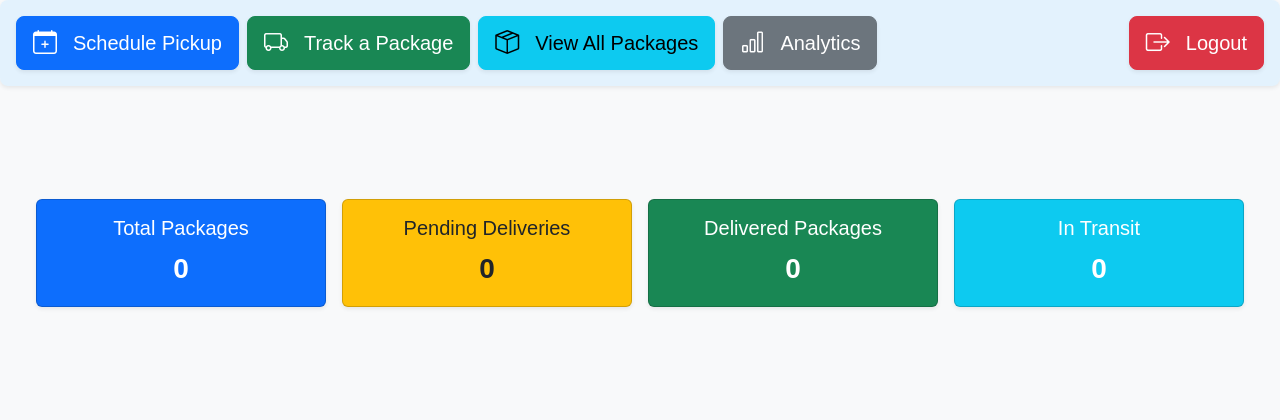
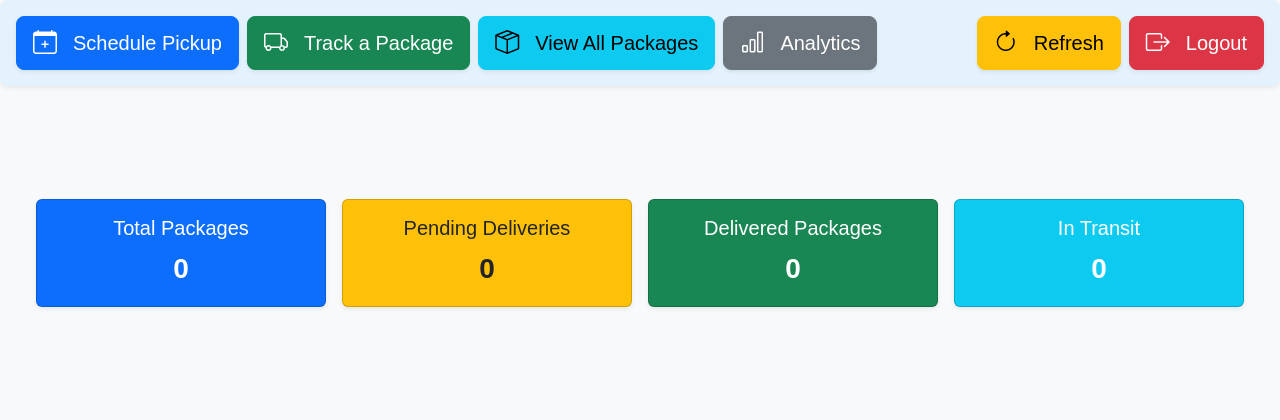
Before and after one commit to KSC2026411/ksc-flask, a Flask app: page /analytics in a window 1280 px wide. Shown: the top 420 px of the page. Run offline with Flask 3, Linux system fonts and the light colour scheme; the visitor is signed in with stand-in values (Sample User, id 1); data that the repository does not hold is empty; some libraries are stand-ins or nearby versions.

Commit message:
Add refresh button to customer dashboard

```diff
--- a/app/templates/customer/base_customer.html
+++ b/app/templates/customer/base_customer.html
@@ -4,7 +4,7 @@
     <meta charset="UTF-8">
     <title>{% block title %}KSC LOGISTICS - Customer{% endblock %}</title>
 
-    <!-- IMPORTANT FOR MOBILE -->
+    <!-- Mobile Responsive -->
     <meta name="viewport" content="width=device-width, initial-scale=1.0">
 
     <!-- Bootstrap CSS -->
@@ -21,54 +21,80 @@
 
 <!-- =====================================
      DESKTOP TOP NAVIGATION
-     (VISIBLE ONLY ON lg+)
+     Visible only on lg and above
 ===================================== -->
 <div class="d-none d-lg-flex flex-wrap align-items-center justify-content-between p-3 shadow-sm top-action-bar bg-dark-blue fixed-top">
 
+    <!-- LEFT SIDE NAVIGATION -->
     <div class="d-flex flex-wrap gap-2">
 
         <a href="{{ url_for('main.schedule') }}"
            class="btn btn-primary btn-lg shadow-sm d-flex align-items-center gap-2">
+
             <i class="bi bi-calendar-plus fs-4"></i>
             Schedule Pickup
+
         </a>
 
         <a href="{{ url_for('main.track') }}"
            class="btn btn-success btn-lg shadow-sm d-flex align-items-center gap-2">
+
             <i class="bi bi-truck fs-4"></i>
             Track a Package
+
         </a>
 
         <a href="{{ url_for('main.my_packages') }}"
            class="btn btn-info btn-lg shadow-sm d-flex align-items-center gap-2">
+
             <i class="bi bi-box-seam fs-4"></i>
             View All Packages
+
         </a>
 
         <a href="{{ url_for('main.customer_analytics') }}"
            class="btn btn-secondary btn-lg shadow-sm d-flex align-items-center gap-2">
+
             <i class="bi bi-bar-chart fs-4"></i>
             Analytics
+
         </a>
 
     </div>
 
-    <a href="{{ url_for('main.logout') }}"
-       class="btn btn-danger btn-lg shadow-sm d-flex align-items-center gap-2">
-        <i class="bi bi-box-arrow-right fs-4"></i>
-        Logout
-    </a>
+    <!-- RIGHT SIDE ACTIONS -->
+    <div class="d-flex align-items-center gap-2">
+
+        <!-- REFRESH BUTTON -->
+        <button onclick="window.location.reload();"
+                class="btn btn-warning btn-lg shadow-sm d-flex align-items-center gap-2">
+
+            <i class="bi bi-arrow-clockwise fs-4"></i>
+            Refresh
+
+        </button>
+
+        <!-- LOGOUT BUTTON -->
+        <a href="{{ url_for('main.logout') }}"
+           class="btn btn-danger btn-lg shadow-sm d-flex align-items-center gap-2">
+
+            <i class="bi bi-box-arrow-right fs-4"></i>
+            Logout
+
+        </a>
+
+    </div>
 
 </div>
 
-<!-- DESKTOP SPACER -->
+<!-- Spacer for Fixed Desktop Navbar -->
 <div class="d-none d-lg-block" style="height: 95px;"></div>
 
 <!-- =====================================
      MOBILE NAVBAR
-     (VISIBLE ONLY BELOW lg)
+     Visible only below lg
 ===================================== -->
-<nav class="navbar navbar-dark bg-dark d-lg-none px-3 sticky-top shadow-sm">
+<nav class="navbar navbar-dark bg-dark d-lg-none sticky-top shadow-sm px-3">
 
     <span class="navbar-brand mb-0 h1">
         KSC Logistics
@@ -88,47 +114,76 @@
 
 </nav>
 
-<!-- MOBILE COLLAPSE MENU -->
+<!-- =====================================
+     MOBILE COLLAPSIBLE MENU
+===================================== -->
 <div class="collapse bg-dark text-white d-lg-none shadow-sm" id="mobileMenu">
 
     <div class="p-3">
 
+        <!-- DASHBOARD -->
         <a class="d-block mb-2 p-2 text-white text-decoration-none rounded {% if request.endpoint == 'main.dashboard' %}bg-secondary{% endif %}"
            href="{{ url_for('main.dashboard') }}">
+
             <i class="bi bi-house-door me-2"></i>
             Dashboard
+
         </a>
 
+        <!-- SCHEDULE -->
         <a class="d-block mb-2 p-2 text-white text-decoration-none rounded {% if request.endpoint == 'main.schedule' %}bg-secondary{% endif %}"
            href="{{ url_for('main.schedule') }}">
+
             <i class="bi bi-calendar-plus me-2"></i>
             Schedule Pickup
+
         </a>
 
+        <!-- PACKAGES -->
         <a class="d-block mb-2 p-2 text-white text-decoration-none rounded {% if request.endpoint == 'main.my_packages' %}bg-secondary{% endif %}"
            href="{{ url_for('main.my_packages') }}">
+
             <i class="bi bi-box-seam me-2"></i>
             My Packages
+
         </a>
 
+        <!-- TRACK -->
         <a class="d-block mb-2 p-2 text-white text-decoration-none rounded {% if request.endpoint == 'main.track' %}bg-secondary{% endif %}"
            href="{{ url_for('main.track') }}">
+
             <i class="bi bi-truck me-2"></i>
             Track Package
+
         </a>
 
+        <!-- ANALYTICS -->
         <a class="d-block mb-3 p-2 text-white text-decoration-none rounded {% if request.endpoint == 'main.customer_analytics' %}bg-secondary{% endif %}"
            href="{{ url_for('main.customer_analytics') }}">
+
             <i class="bi bi-bar-chart me-2"></i>
             Analytics
+
         </a>
 
         <hr class="border-light">
 
+        <!-- REFRESH BUTTON -->
+        <button onclick="window.location.reload();"
+                class="btn btn-warning w-100 mb-3">
+
+            <i class="bi bi-arrow-clockwise me-2"></i>
+            Refresh
+
+        </button>
+
+        <!-- LOGOUT -->
         <a class="btn btn-danger w-100"
            href="{{ url_for('main.logout') }}">
+
             <i class="bi bi-box-arrow-right me-2"></i>
             Logout
+
         </a>
 
     </div>
@@ -136,7 +191,7 @@
 </div>
 
 <!-- =====================================
-     MAIN CONTENT
+     MAIN PAGE CONTENT
 ===================================== -->
 <div class="container-fluid min-vh-100 p-3 p-md-4">
 
@@ -145,7 +200,7 @@
 
 </div>
 
-<!-- Bootstrap JS -->
+<!-- Bootstrap Bundle JS -->
 <script src="https://cdn.jsdelivr.net/npm/bootstrap@5.3.0/dist/js/bootstrap.bundle.min.js"></script>
 
 </body>
```
